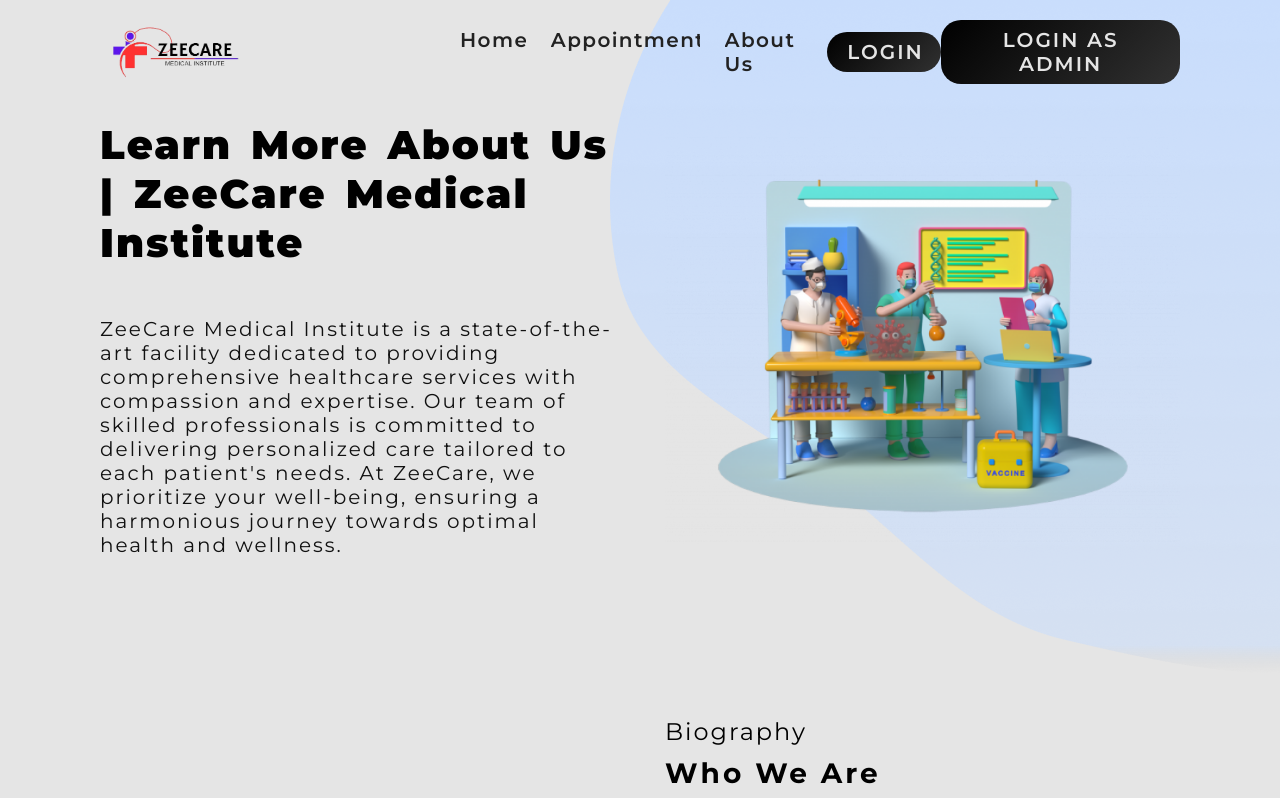
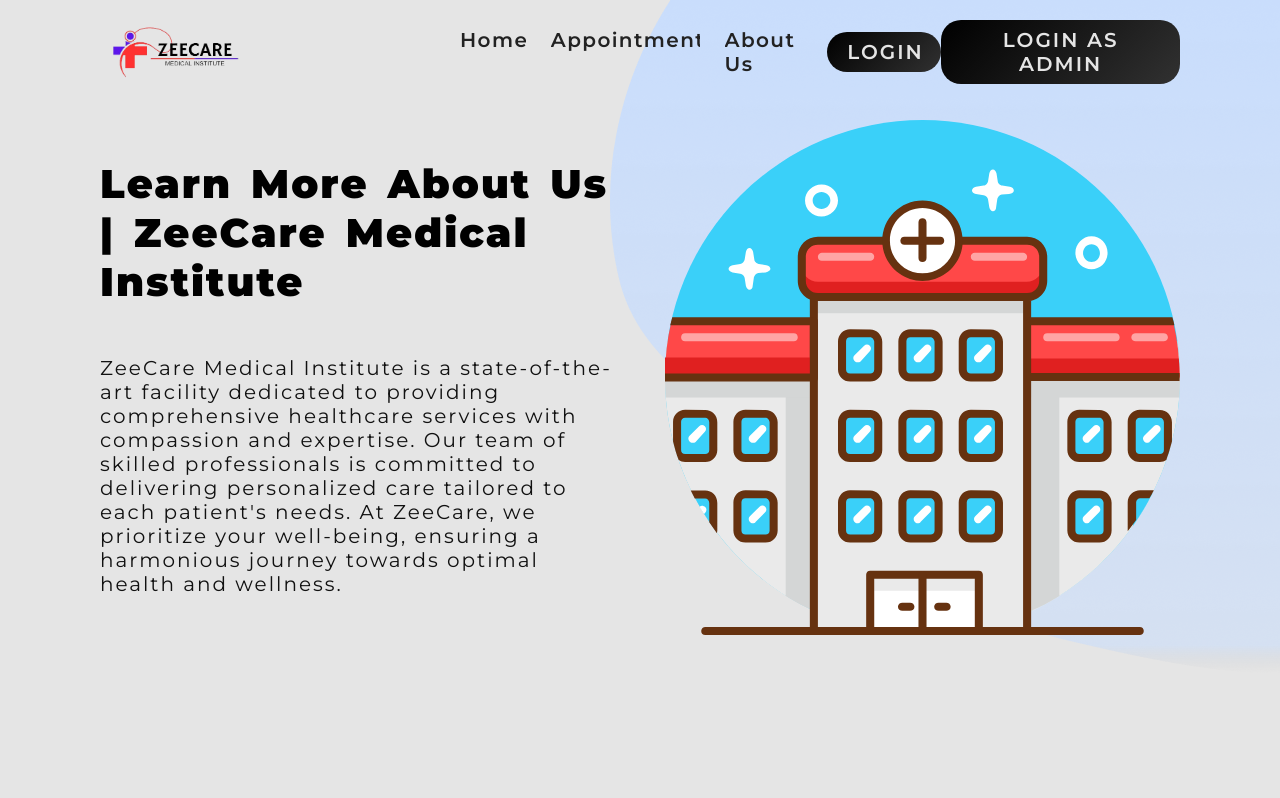
Before and after one commit to mohittguptaa/Hospital_MAnagement_System, a React (Vite) app in the folder frontend/: page /about in a window 1280 px wide. Shown: the top 798 px of the page. Built offline with nearby package versions, Linux system fonts and the light colour scheme; no server answers.

Commit message:
some changes in logos of home

```diff
--- a/frontend/src/components/Hero.jsx
+++ b/frontend/src/components/Hero.jsx
@@ -16,7 +16,7 @@
           </p>
         </div>
         <div className="banner">
-          <img src={imageUrl} alt="hero" className="" />
+          <img src="../../public/hospital-104.svg" alt="logo" className="" />
           <span>
             <img src="/Vector.png" alt="vector" />
           </span>
```
